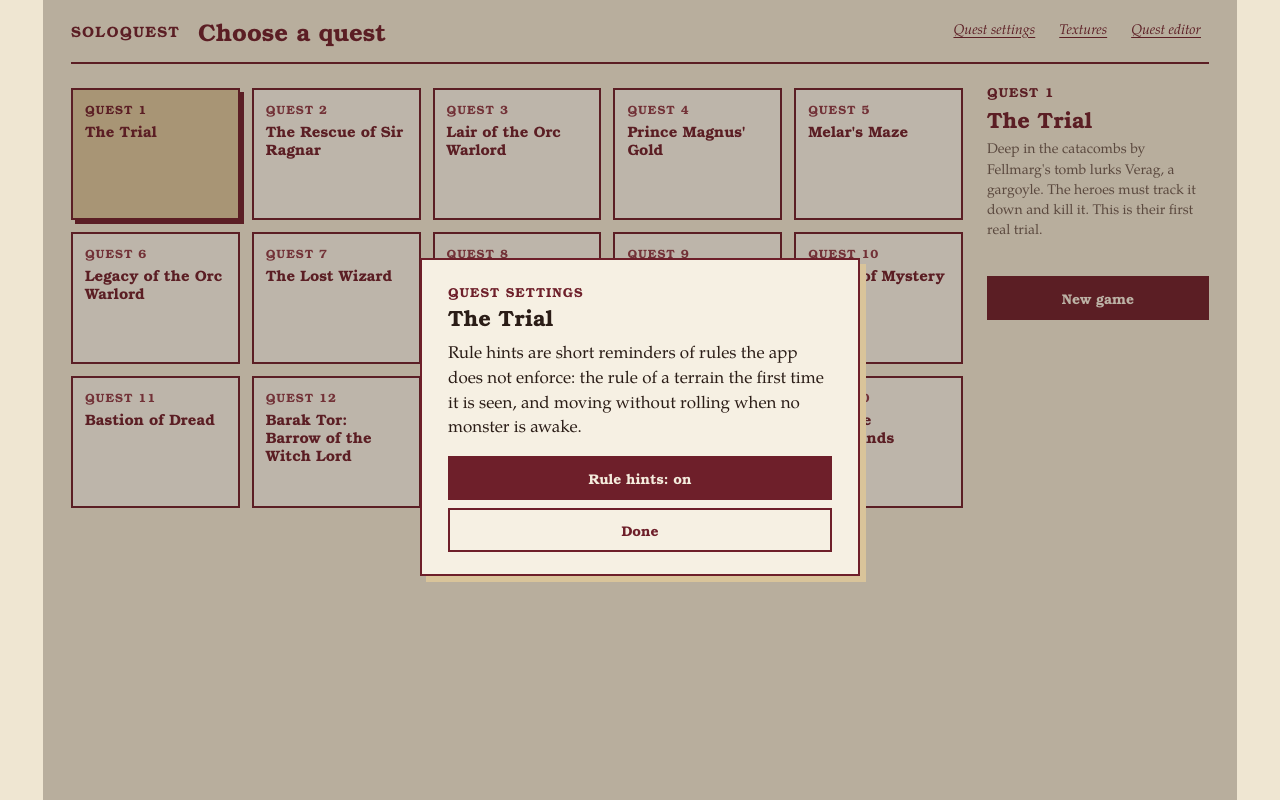
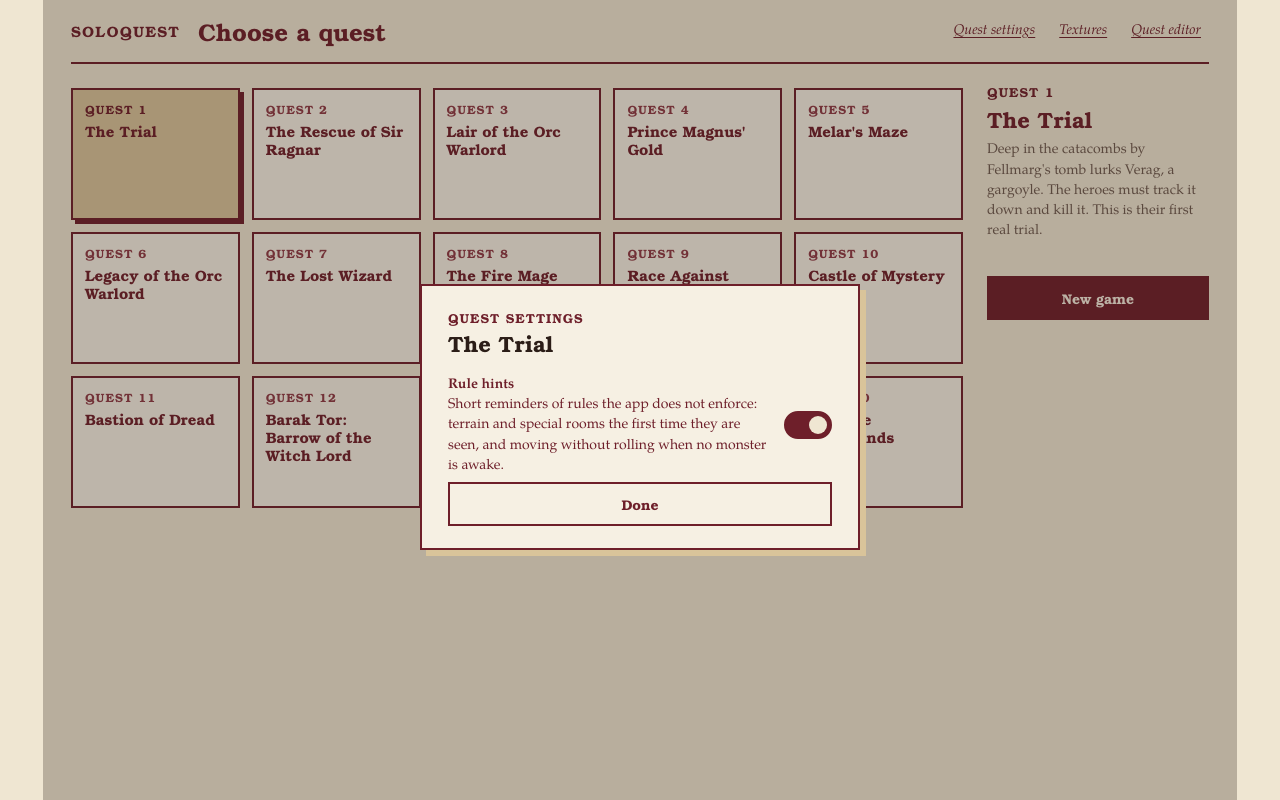
Before and after one commit to jasosa/SoloQuest_v2, a React (Vite) app: page / in a window 1280 px wide. Both pictures are taken after a click on the button "Quest settings". Built offline with nearby package versions, Linux system fonts and the light colour scheme.

Commit message:
Quest settings: toggle switches (switch row with a track and a knob)
Co-Authored-By: Claude Sonnet 5.5 <noreply@anthropic.com>

```diff
--- a/src/ui/shared/QuestSettingsCard.tsx
+++ b/src/ui/shared/QuestSettingsCard.tsx
@@ -17,18 +17,23 @@ export function QuestSettingsCard({
   const s = useQuestSettings(questId);
   return (
     <NoteCard kind="Quest settings" title={title} onClose={onClose}>
-      <p>
-        Rule hints are short reminders of rules the app does not enforce: the rule of a terrain the
-        first time it is seen, and moving without rolling when no monster is awake.
-      </p>
       <button
-        className={s.ruleHints ? 'btn' : 'btn alt'}
+        className="switch-row"
         role="switch"
         aria-checked={s.ruleHints}
         data-testid="rule-hints"
         onClick={() => setQuestSetting(questId, 'ruleHints', !s.ruleHints)}
       >
-        Rule hints: {s.ruleHints ? 'on' : 'off'}
+        <span>
+          <b>Rule hints</b>
+          <span className="hint" style={{ display: 'block' }}>
+            Short reminders of rules the app does not enforce: terrain and special rooms the first
+            time they are seen, and moving without rolling when no monster is awake.
+          </span>
+        </span>
+        <span className="sw-track" aria-hidden="true">
+          <span className="sw-knob" />
+        </span>
       </button>
       <button className="btn alt" onClick={onClose}>
         Done
--- a/src/ui/shared/controls.css
+++ b/src/ui/shared/controls.css
@@ -337,3 +337,59 @@
     scrollbar-color: var(--ink) var(--paper-2);
   }
 }
+
+/* Toggle switch (quest settings): label left, switch right */
+.switch-row {
+  display: flex;
+  align-items: center;
+  justify-content: space-between;
+  gap: 16px;
+  min-height: 44px;
+  width: 100%;
+  padding: 6px 0;
+  background: none;
+  border: 0;
+  color: var(--ink);
+  font: inherit;
+  text-align: left;
+  cursor: pointer;
+}
+.switch-row .sw-track {
+  position: relative;
+  flex: none;
+  width: 48px;
+  height: 28px;
+  border-radius: 14px;
+  border: 2px solid var(--ink);
+  background: var(--paper-2);
+  transition: background 120ms;
+}
+.switch-row .sw-knob {
+  position: absolute;
+  top: 3px;
+  left: 3px;
+  width: 18px;
+  height: 18px;
+  border-radius: 50%;
+  background: var(--ink-2);
+  transition:
+    transform 120ms,
+    background 120ms;
+}
+.switch-row[aria-checked='true'] .sw-track {
+  background: var(--ink);
+}
+.switch-row[aria-checked='true'] .sw-knob {
+  background: var(--paper);
+  transform: translateX(20px);
+}
+.switch-row:focus-visible .sw-track {
+  outline: 3px solid var(--ink-2);
+  outline-offset: 2px;
+}
+@media (prefers-reduced-motion: reduce) {
+  .switch-row .sw-track,
+  .switch-row .sw-knob {
+    transition: none;
+  }
+}
```
Also changed, not shown: design/play-a/DESIGN.md (+4 -0 lines).
